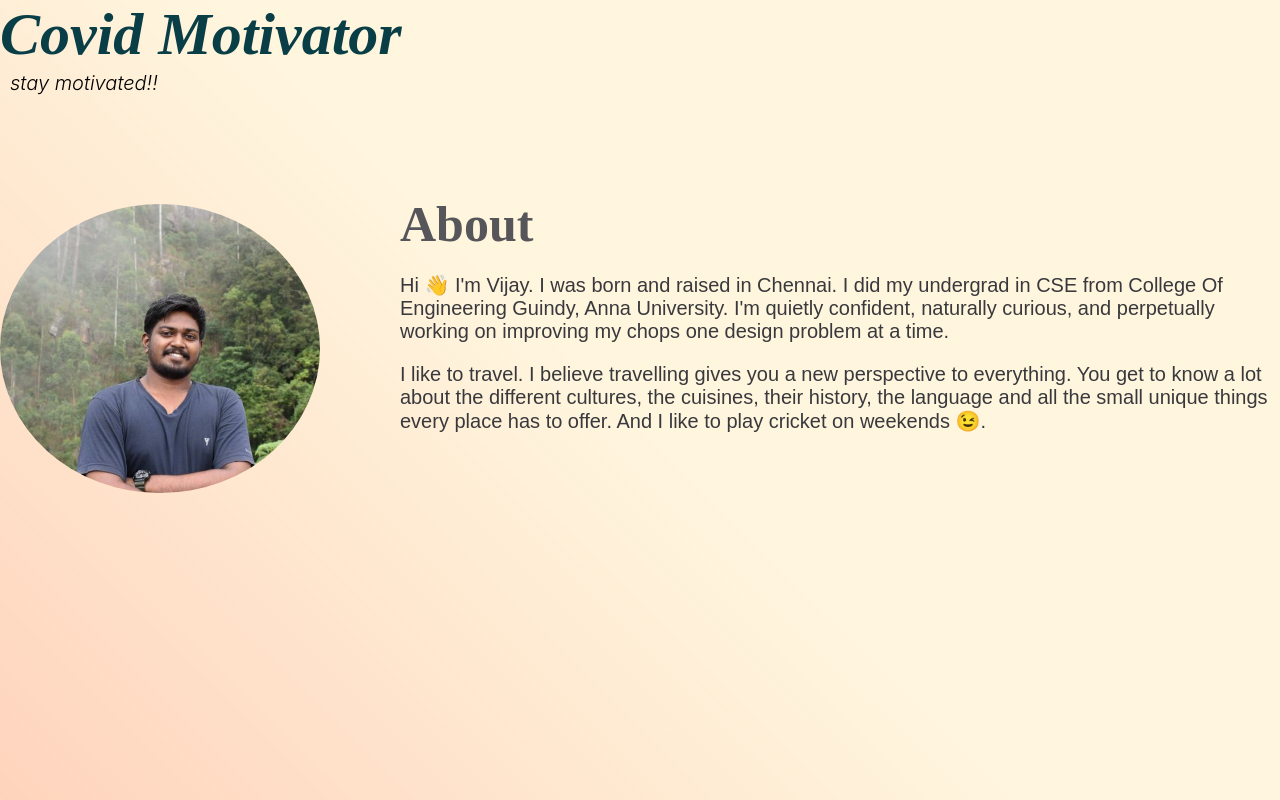
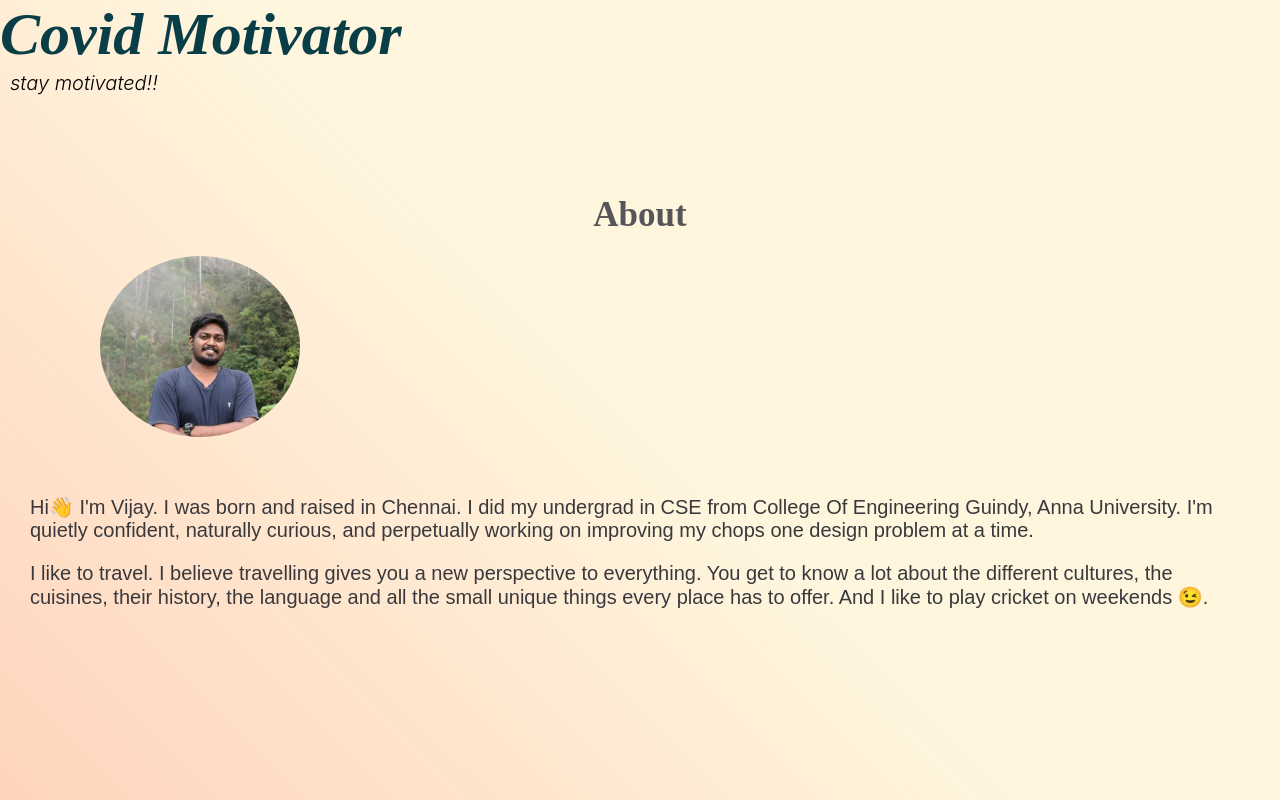
Before and after one commit to VIJ4YKUMAR/covid-motivator-frontend, a React (Create React App) app: page /About in a window 1280 px wide. Shown: the top 800 px of the page. Built offline with nearby package versions, Linux system fonts and the light colour scheme.

Commit message:
aligned about info

```diff
--- a/src/About.css
+++ b/src/About.css
@@ -1,31 +1,36 @@
 
 .title{
-    padding-left: 400px;
+    text-align: center;
+    margin-left: 0%;
     margin-top: 100px;
     font-style: normal;
-    font-size: 50px;
+    font-size: 35px;
     color: rgb(86, 86, 90);
 }
 
+img{
+    display: flex;
+    flex-wrap: wrap;
+    float: left;
+    margin-top: 20px;
+    margin-left: 100px;
+    border-radius: 50%;
+    width: 200px;
+}
+
 .content{
-    padding-left: 400px;
-    position: relative;
+    padding-left: 30px;
+    padding-right: 30px;
+    margin-top: 260px;
     font-size: 20px;
     color: rgb(57, 57, 61);
     font-family:Arial, Helvetica, sans-serif;
 }
 
 .content-2{
-    padding-left: 400px;
-    position: relative;
+    padding-left: 30px;
+    padding-right: 30px;
     font-size: 20px;
     color: rgb(57, 57, 61);
     font-family:Arial, Helvetica, sans-serif;
 }
-
-img{
-    float: left;
-    margin-top: -50px;
-    border-radius: 50%;
-    width: 25%;
-}
--- a/src/About.jsx
+++ b/src/About.jsx
@@ -20,10 +20,12 @@ import img from './images/me.jpeg';
         </Link>
         <div>
             <h1 className="title">About</h1>
+        </div>
             <div id = "preload">
             <img src={img} alt="profile"></img>
-            </div>
-            <p className="content">Hi <span role="img" aria-label="hello">👋</span> I'm Vijay. I was born and raised in Chennai. I did my undergrad in CSE from College Of Engineering Guindy, Anna University. I'm quietly confident, naturally curious, and perpetually working on improving my chops one design problem at a time.</p>
+        </div>
+        <div>
+            <p className="content">Hi<span role="img" aria-label="hello">👋</span> I'm Vijay. I was born and raised in Chennai. I did my undergrad in CSE from College Of Engineering Guindy, Anna University. I'm quietly confident, naturally curious, and perpetually working on improving my chops one design problem at a time.</p>
             <p className="content-2">I like to travel. I believe travelling gives you a new perspective to everything. You get to know a lot about the different cultures, the cuisines, their history, the language and all the small unique things every place has to offer. And I like to play cricket on weekends <span role="img" aria-label="winking">😉</span>.</p>
         </div>
         </>
--- a/src/App.css
+++ b/src/App.css
@@ -47,7 +47,8 @@ html{
 
 ::placeholder{
   text-align: left;
-  color: rgb(5, 5, 5);
+  padding-left: 120px;
+  color: rgb(0, 0, 0);
   opacity: 2;
 }
 
```
